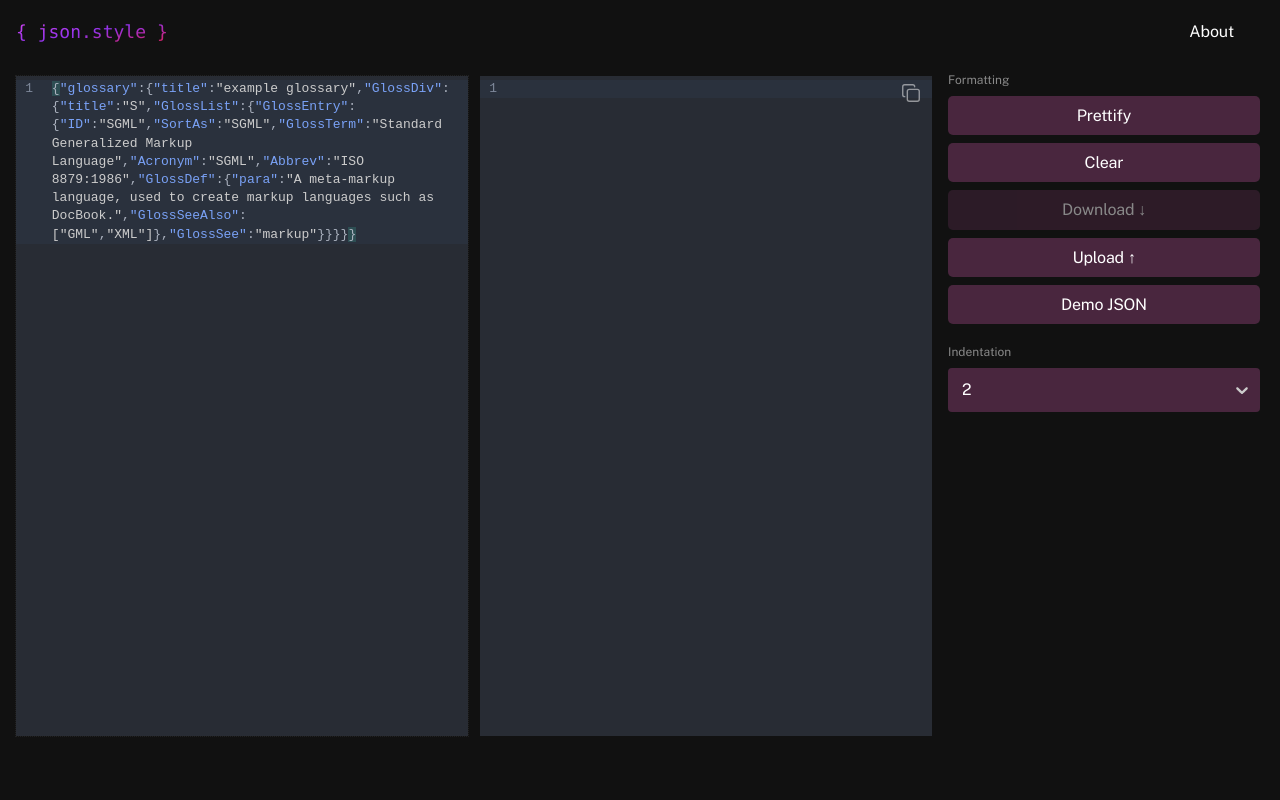
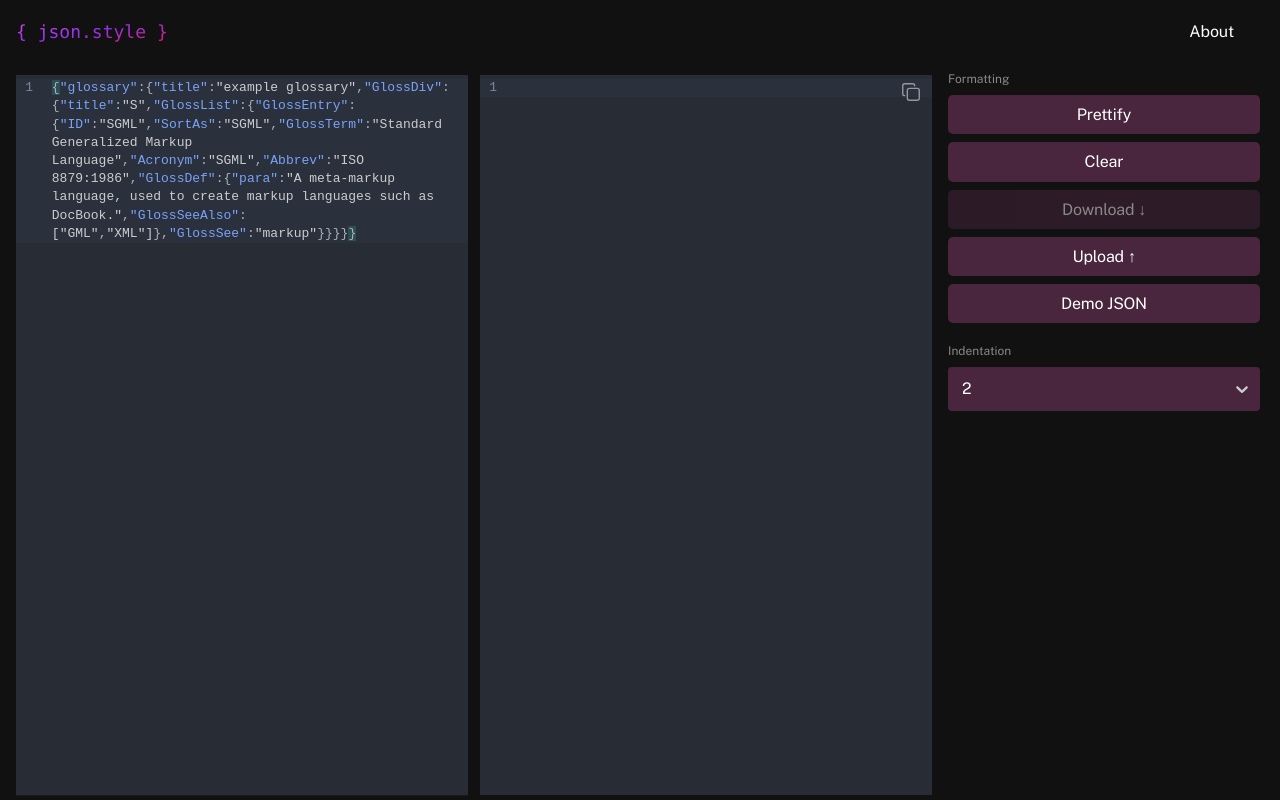
Before and after one commit to bytekrunch/json.style, a Next.js app: page / in a window 1280 px wide. Built offline with nearby package versions, Linux system fonts and the light colour scheme.

Commit message:
Fixed height issue

```diff
--- a/pages/index.js
+++ b/pages/index.js
@@ -96,12 +96,12 @@ export default function Home() {
             <div className="w-full">
               <CodeMirror
                 autoFocus
-                height="660px"
+                height="90vh"
                 theme={createTheme(CODE_EDITOR_THEME)}
                 value={inputString}
                 extensions={editorExtensions}
                 onChange={(e) => setInputString(e)}
-                className="h-full mt-1"
+                className="h-full mt-1 overflow-y-scroll"
               />
             </div>
             <div className="w-full relative">
@@ -115,12 +115,12 @@ export default function Home() {
                 disabled={outputString === ""}
               />
               <CodeMirror
-                height="660px"
+                height="90vh"
                 theme={createTheme(CODE_EDITOR_THEME)}
                 editable={false}
                 value={outputString}
                 extensions={editorExtensions}
-                className="overflow-auto absolute h-full mt-1 w-full"
+                className="overflow-y-scroll absolute h-full mt-1 w-full"
               />
             </div>
             <div className="flex flex-col min-w-80 w-80 justify-start space-y-2 px-1  rounded">
```
